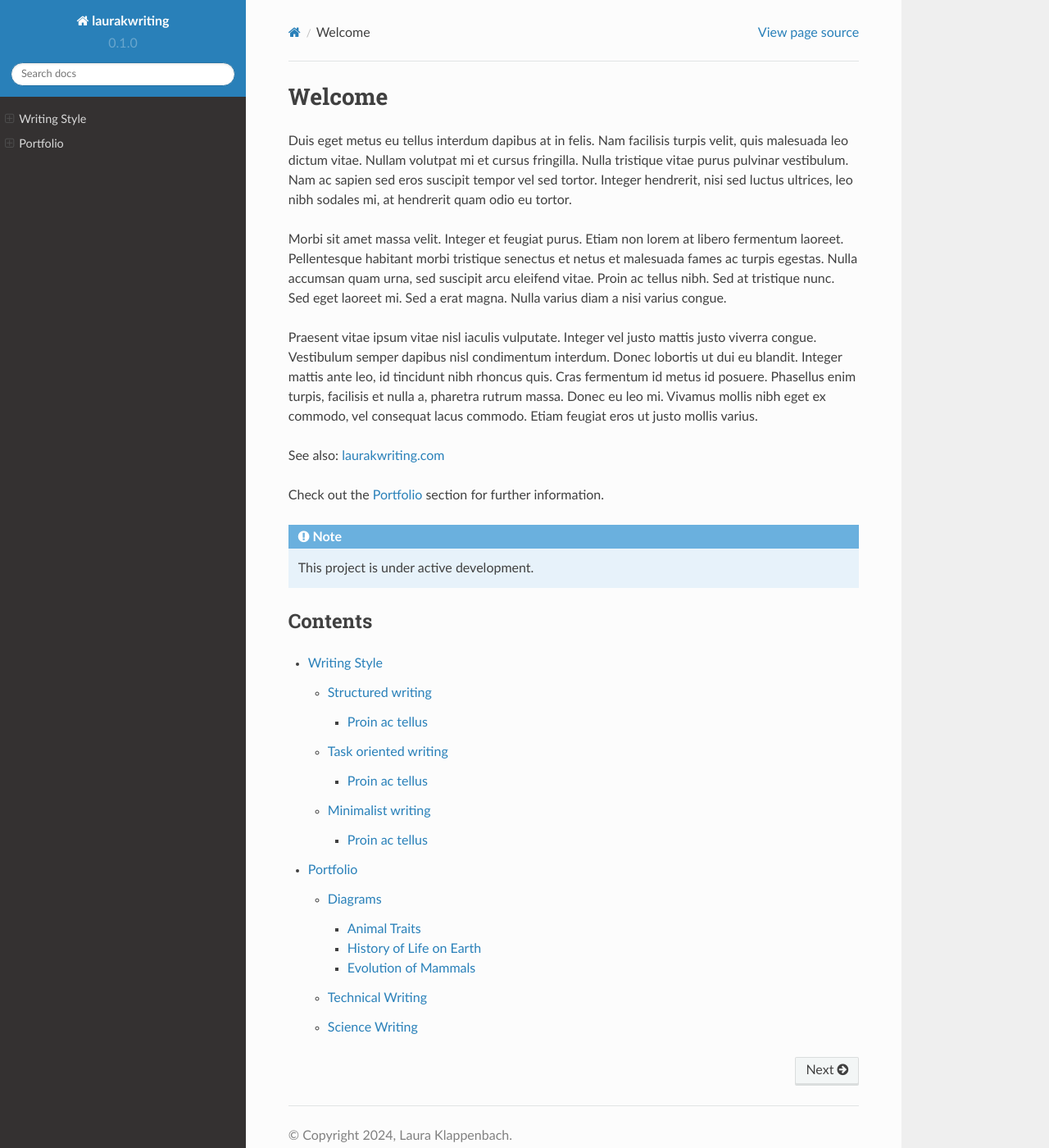
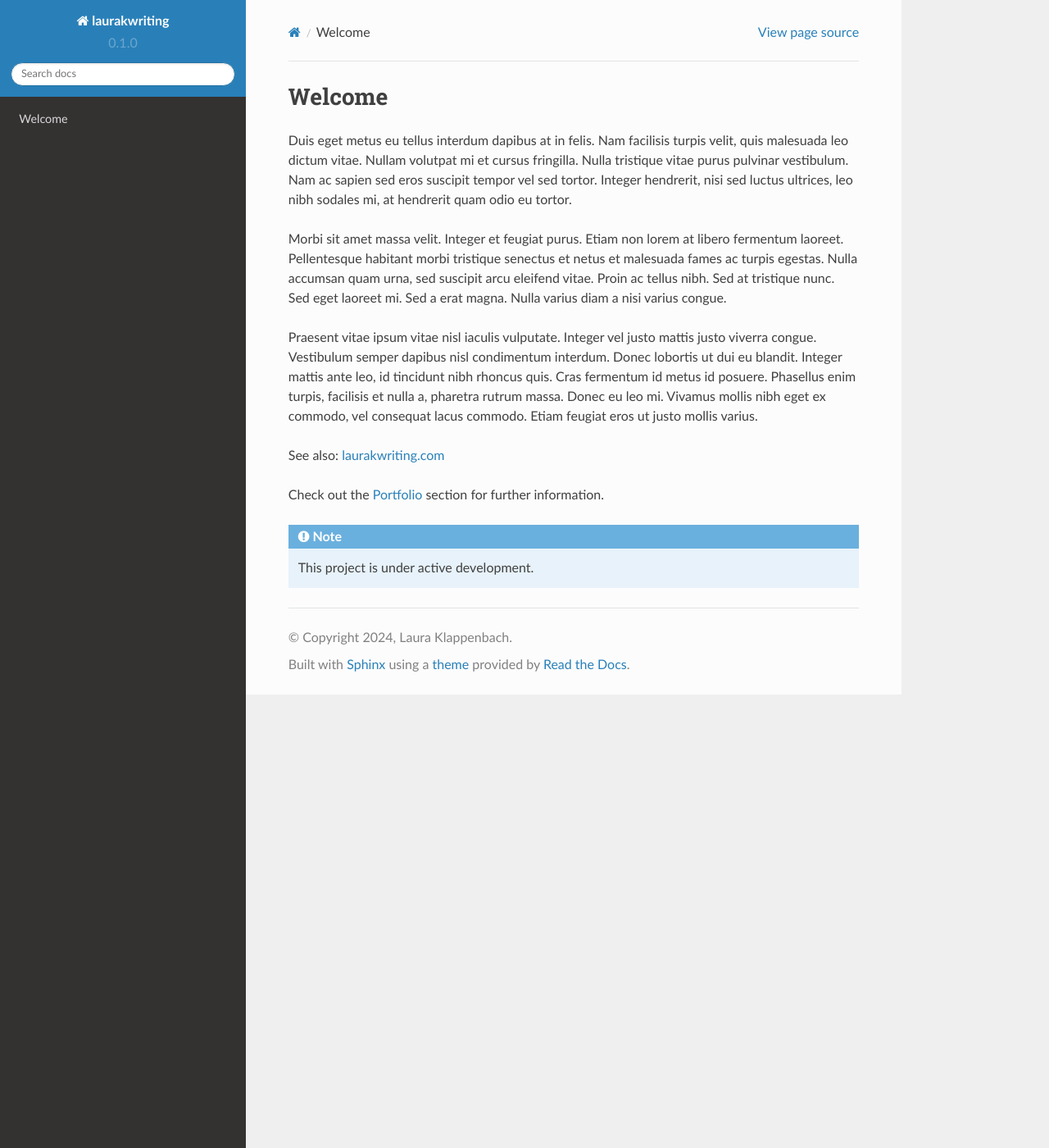
Before and after one commit to laurakwriting/rtd-laurakwriting, a Sphinx documentation site: the page built from docs/source/index.rst, in a window 1280 px wide and 1400 px high. Shown: the whole window at 82% size. Built offline with Sphinx 7.4.7 and the Read the Docs theme 2.0.0, drawn with Linux system fonts in a browser that asks for light colours.

Commit message:
Removes toctree

```diff
--- a/docs/source/index.rst
+++ b/docs/source/index.rst
@@ -15,11 +15,3 @@
 .. note::
 
    This project is under active development.
-
-Contents
---------
-
-.. toctree::
-
-   writing
-   portfolio
```
